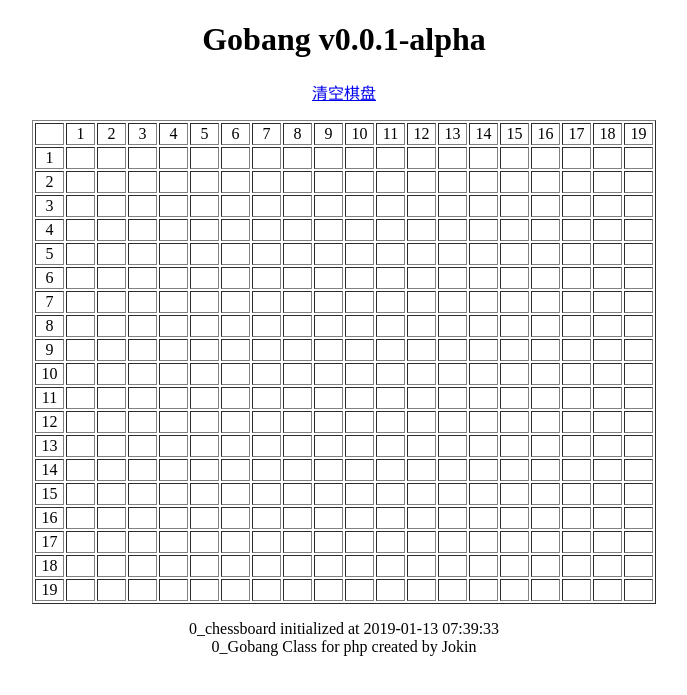
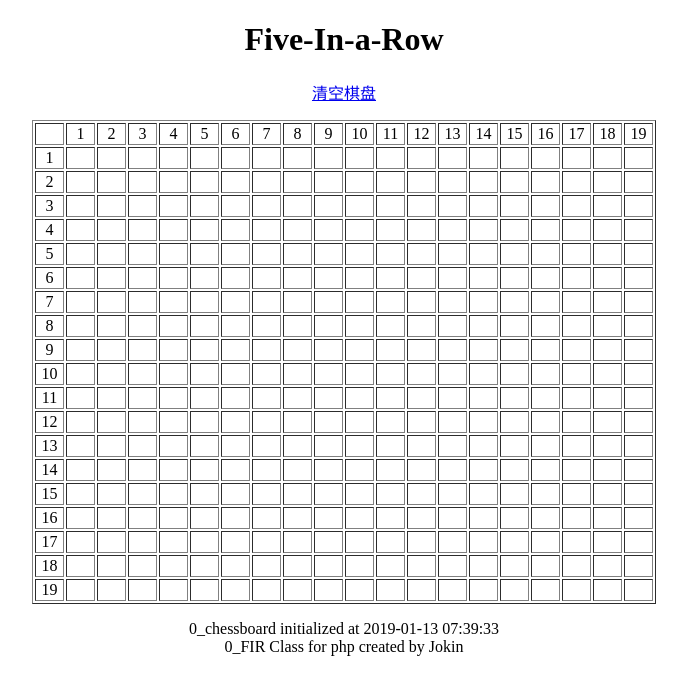
Before and after one commit to josark2005/Five-in-a-row, a PHP site: page / in a window 1280 px wide. Shown: the top 695 px of the page, without its empty margins (296-983 px from the left). Run offline with PHP 8.4, Linux system fonts and the light colour scheme.

Commit message:
modified some details

```diff
--- a/fir.class.php
+++ b/fir.class.php
@@ -1,7 +1,7 @@
 <?php
 
 /**
-* Gobang Algorithm Core Class
+* FIR Algorithm Core Class
 * @author   Jokin
 */
 
@@ -48,7 +48,7 @@ class fir {
     self::$chessboard['info']['version'] = self::VERSION;
     self::$chessboard['info']['data_version'] = self::DATA_VERSION;
     self::$chessboard['info']['next'] = 1;
-    self::$chessboard['info']['logs'][] = '0_Gobang Class for php created by Jokin';
+    self::$chessboard['info']['logs'][] = '0_FIR Class for php created by Jokin';
     self::$chessboard['info']['logs'][] = '0_chessboard initialized at ' . date('Y-m-d H:i:s');
     // 棋盘签名
     self::sign_chessboard(self::$chessboard);
--- a/index.php
+++ b/index.php
@@ -44,7 +44,7 @@ $edge = fir::getEdge();
 <html lang="zh-CN" dir="ltr">
   <head>
     <meta charset="utf-8">
-    <title>Gobang</title>
+    <title>FIR</title>
     <meta name="viewport" content="width=device-width,height=device-height,initial-scale=1.0, minimum-scale=1.0, maximum-scale=1.0, user-scalable=no">
     <script type="text/javascript">
       function place(row, col) {
@@ -69,7 +69,7 @@ $edge = fir::getEdge();
   </head>
   <body>
     <div style="text-align:center;">
-      <h1>Gobang v0.0.1-alpha</h1>
+      <h1>Five-In-a-Row</h1>
       <p>
         <a href="./index.php?action=clear" target="_self">清空棋盘</a>
       </p>
--- a/update_tool.php
+++ b/update_tool.php
@@ -22,7 +22,7 @@
 <?php
 
 /**
- * Gobang Update Library
+ * FIR Update Library
  * @author   Jokin
  */
 
```
Also changed, not shown: docs/data/update.md (+1 -1 lines), README.md.
